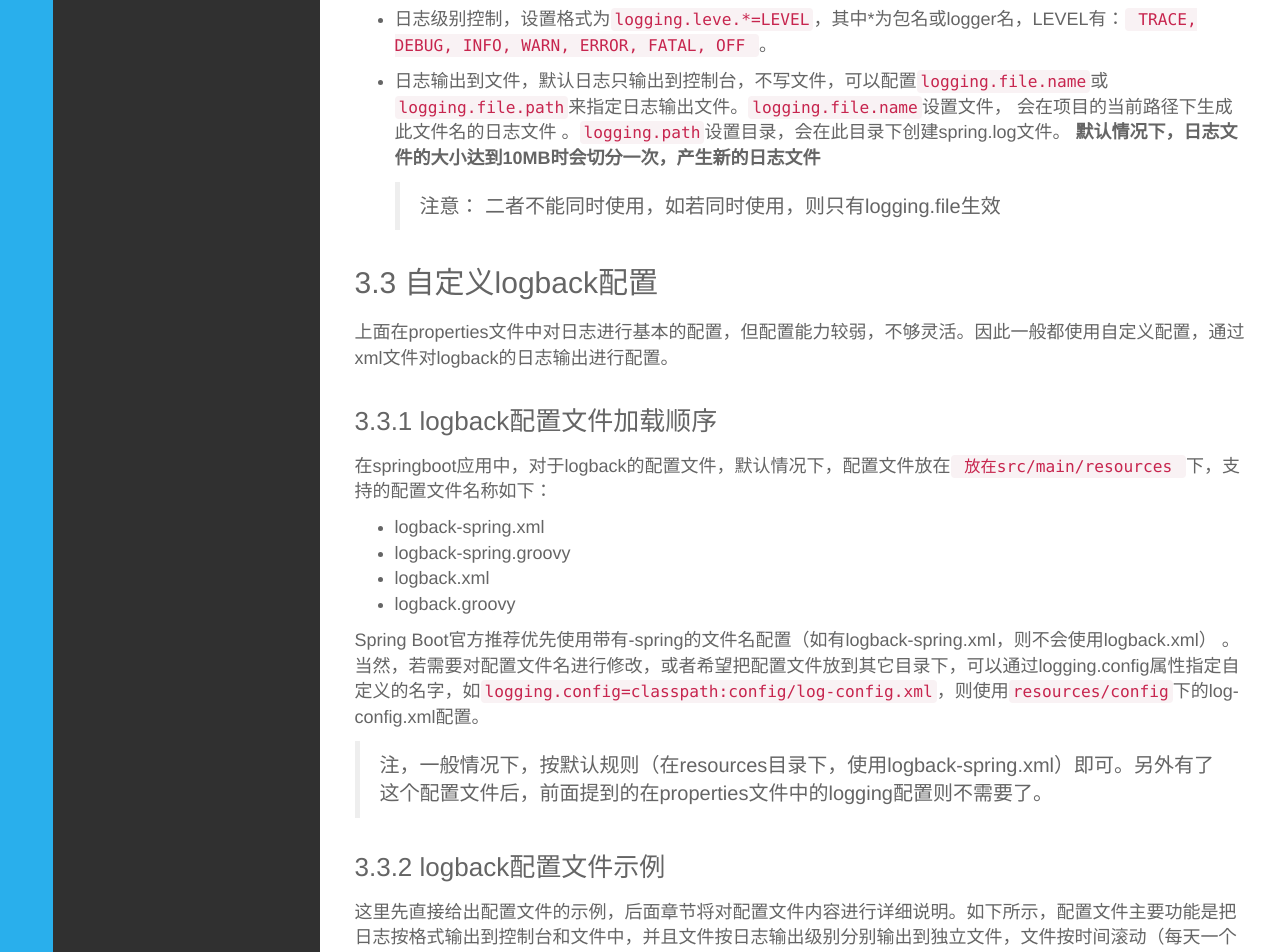
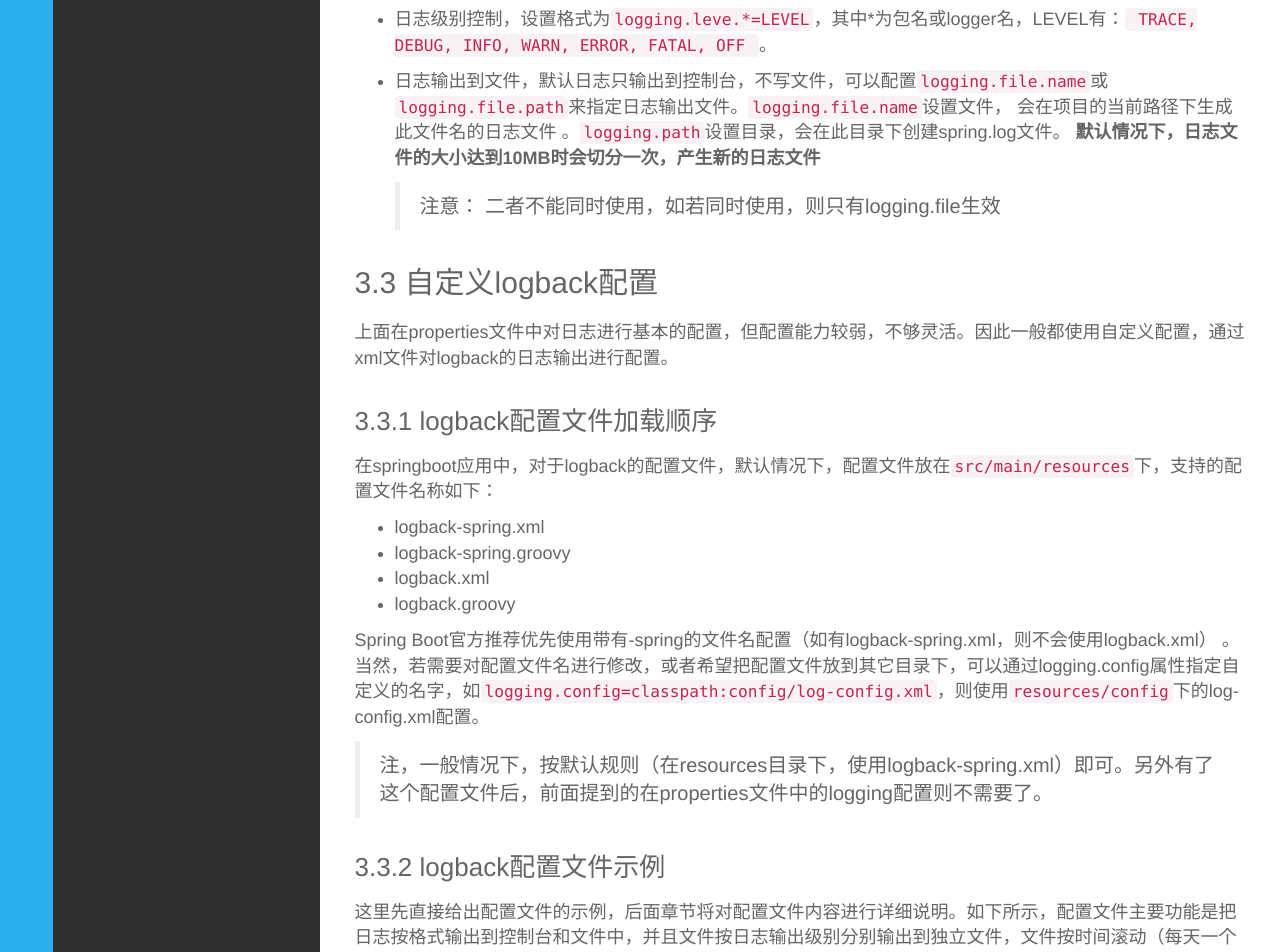
Before and after one commit to mianshenglee/mianshenglee.github.io, a Jekyll site: the page built from _posts/IT/2019-11-28-logback1.md, in a window 1280 px wide. Shown: the part 3407-4359 px from the top of the page. Built offline with Jekyll 4.4.1, drawn with Linux system fonts in a browser that asks for light colours; comment, search, counter and statistics services are not loaded.

Commit message:
修改内容

```diff
--- a/_posts/IT/2019-11-28-logback1.md
+++ b/_posts/IT/2019-11-28-logback1.md
@@ -92,7 +92,7 @@
 
 ### 3.3.1 logback配置文件加载顺序
 
-在springboot应用中，对于logback的配置文件，默认情况下，配置文件放在` 放在src/main/resources `下，支持的配置文件名称如下：
+在springboot应用中，对于logback的配置文件，默认情况下，配置文件放在`src/main/resources`下，支持的配置文件名称如下：
 
 - logback-spring.xml
 - logback-spring.groovy
@@ -167,7 +167,7 @@
 
 ![配置主要元素]( https://gitee.com/mianshenglee/datastorage/raw/master/md-photo/logback/logback-basicSyntax.png)
 
-这三个元素中，logger和root可视为同一类，都是日志组件，可以把root当作是特殊logger，是根，必须配置。logger配置解答从哪里获取日志，输出什么级别日志问题。appender配置是指出日志以什么格式输出，日志如何过滤，输出文件后如何处理的问题。另外，还有可选的` property  `及` contextName `元素，分别变量和应用上下文名称。
+这三个元素中，logger和root可视为同一类，都是日志组件，可以把root当作是特殊logger，是根，必须配置。logger配置解答从哪里获取日志，输出什么级别日志问题。appender配置是指出日志以什么格式输出，日志如何过滤，输出文件后如何处理的问题。另外，还有可选的property及contextName元素，分别变量和应用上下文名称。
 
 ## 4.2 根元素configuration
 
@@ -320,13 +320,13 @@
 
 ## 4.4 日志组件logger及root
 
-logger 用来设置某一个类或者某个包的日志输出级别、以及关联appender指定输出位置，有三个属性：
+`logger`用来设置某一个类或者某个包的日志输出级别、以及关联`appender`指定输出位置，有三个属性：
 
 - name：指定的包名或者类名
-- level：输出日志级别，如果未设置此级别，那么当前 logger 会向上继承最近一个非空级别，级别以name区分，如x和x.y，x则是x.y的父级。
+- level：输出日志级别，如果未设置此级别，那么当前`logger`会向上继承最近一个非空级别，级别以name区分，如x和x.y，x则是x.y的父级。
 - additivity：是否将日志向上级传递，默认为 true
 
-logger 通过设置子节点 appender-ref 来指定日志输出位置，可以设置多个 appender-ref。 root 是一个特殊的 logger , 是所有 logger 的根节点，元素名为 root ，没有父级别，只有一个属性 level，默认为 DEBUG 。
+logger 通过设置子节点`appender-ref`来指定日志输出位置，可以设置多个`appender-ref`。`root`是一个特殊的`logger`, 是所有`logger`的根节点，元素名为`root`，没有父级别，只有一个属性`level`，默认为DEBUG 。
 
 ### 4.4.1 logger配置，
 
@@ -383,4 +383,5 @@
 - [java应用监测(7)-在线动态诊断神器BTrace](http://mp.weixin.qq.com/s?__biz=MzUyNDk0NTg1MA==&mid=2247483891&idx=1&sn=d8fcf8aa63925e8826f87b1c9690eb16&chksm=fa24d126cd535830c1e60c408217f9135e3343213f73881a8a97f246dc5357a34e3e7704e536&scene=21#wechat_redirect)
 
 关注我的公众号，获取更多技术记录：
+
 ![mason](https://gitee.com/mianshenglee/datastorage/raw/master/md-photo/myphoto/wx/wx-public.jpg)
```
Also changed, not shown: other parts of _posts/IT/2019-11-28-logback1.md (+2 -2 lines).
